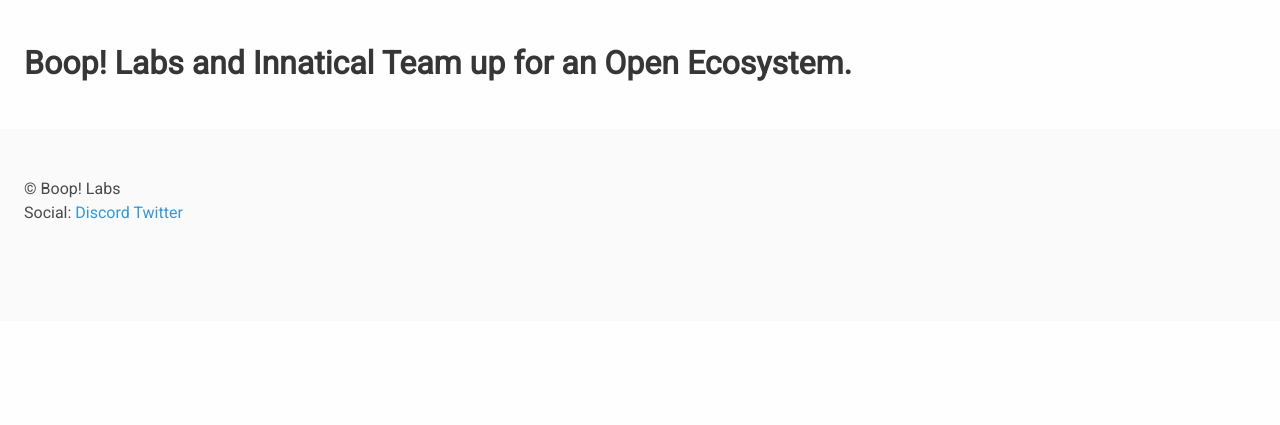
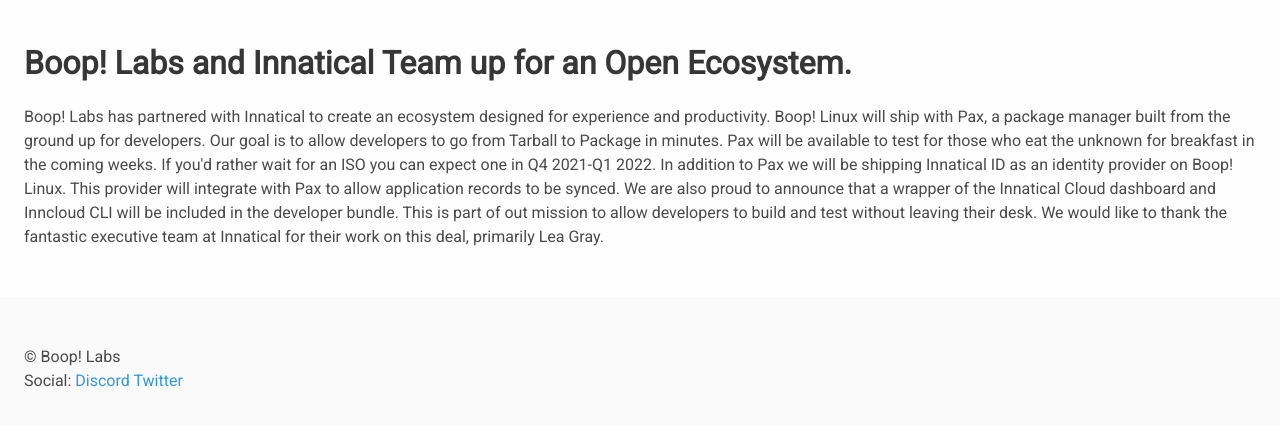
Before and after one commit to BoopLabs/booplabs.github.io, a plain HTML site: page news.html in a window 1280 px wide. Shown: the part 55-480 px from the top of the page. Drawn offline with Linux system fonts and the light colour scheme.

Commit message:
Update news.html

```diff
--- a/news.html
+++ b/news.html
@@ -25,6 +25,15 @@
     </div>
     <div class="section">
         <h1 class="title">Boop! Labs and Innatical Team up for an Open Ecosystem.</h1>
+        <p> Boop! Labs has partnered with Innatical to create an ecosystem designed for experience and productivity.
+
+Boop! Linux will ship with Pax, a package manager built from the ground up for developers. Our goal is to allow developers to go from Tarball to Package in minutes. Pax will be available to test for those who eat the unknown for breakfast in the coming weeks. If you'd rather wait for an ISO you can expect one in Q4 2021-Q1 2022.
+
+In addition to Pax we will be shipping Innatical ID as an identity provider on Boop! Linux. This provider will integrate with Pax to allow application records to be synced.
+
+We are also proud to announce that a wrapper of the Innatical Cloud dashboard and Inncloud CLI will be included in the developer bundle. This is part of out mission to allow developers to build and test without leaving their desk.
+
+We would like to thank the fantastic executive team at Innatical for their work on this deal, primarily Lea Gray. </p>
     </div>
     <footer class="footer">
         <p>&copy; Boop! Labs</p>
```
